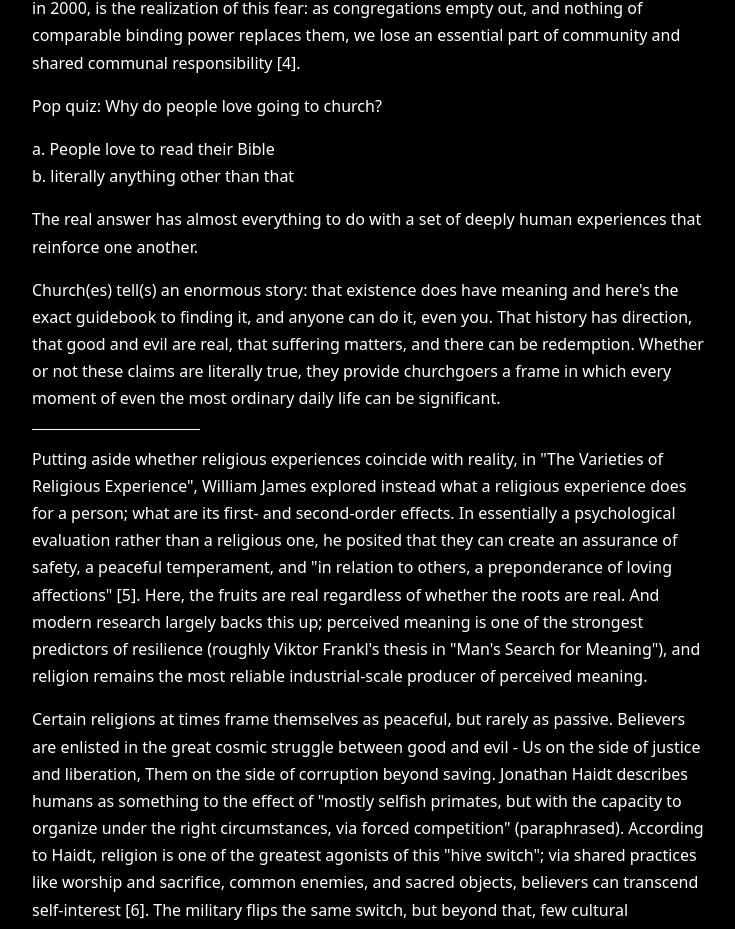
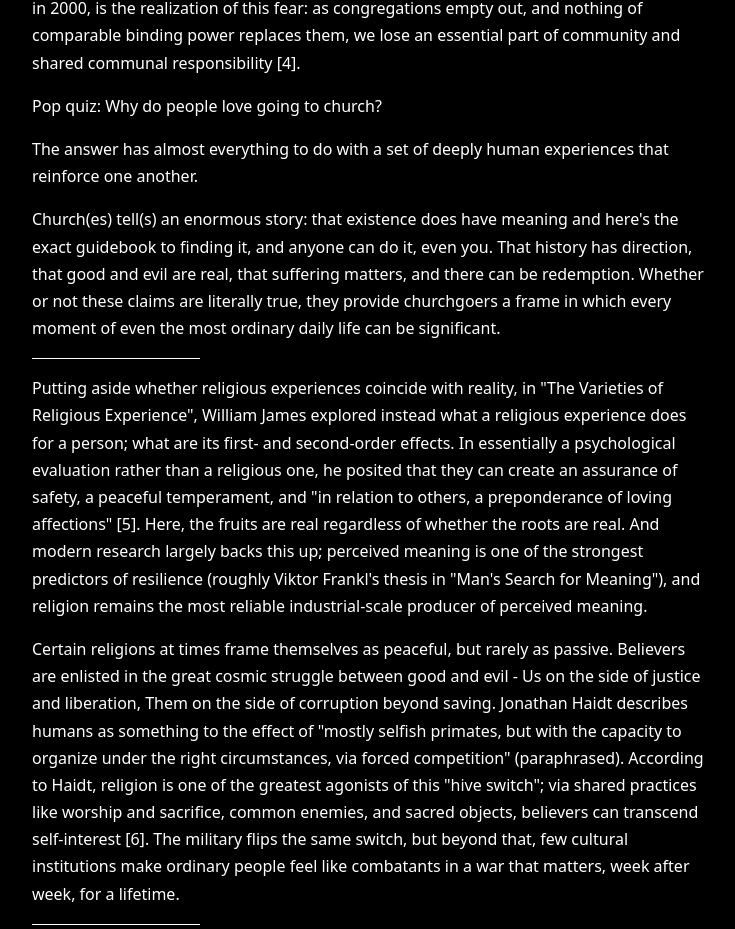
Before and after one commit to chriswillsflannery/chriswillsflannery, a Next.js app: page /post/churchShapedHole in a window 1280 px wide. Shown: the part 2574-3503 px from the top of the page, without its empty margins (272-1007 px from the left). Built offline with nearby package versions, Linux system fonts and the light colour scheme.

Commit message:
i am uncharitable

```diff
--- a/src/app/post/churchShapedHole/page.tsx
+++ b/src/app/post/churchShapedHole/page.tsx
@@ -111,12 +111,7 @@ export default function ChurchShapedHole() {
           </p>
           <p>Pop quiz: Why do people love going to church?</p>
           <p>
-            a. People love to read their Bible
-            <br />
-            b. literally anything other than that
-          </p>
-          <p>
-            The real answer has almost everything to do with a set of deeply human experiences that
+            The answer has almost everything to do with a set of deeply human experiences that
             reinforce one another.
           </p>
           <p>
```
